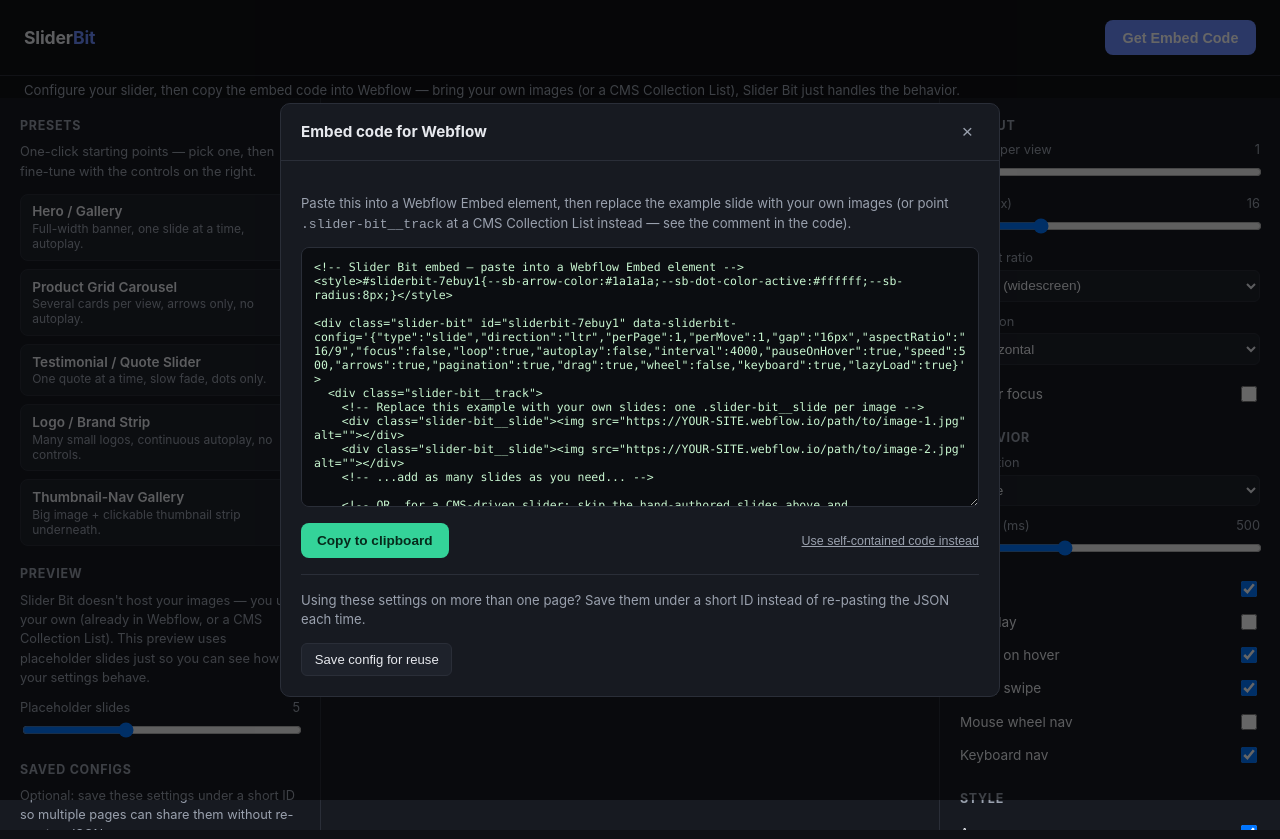
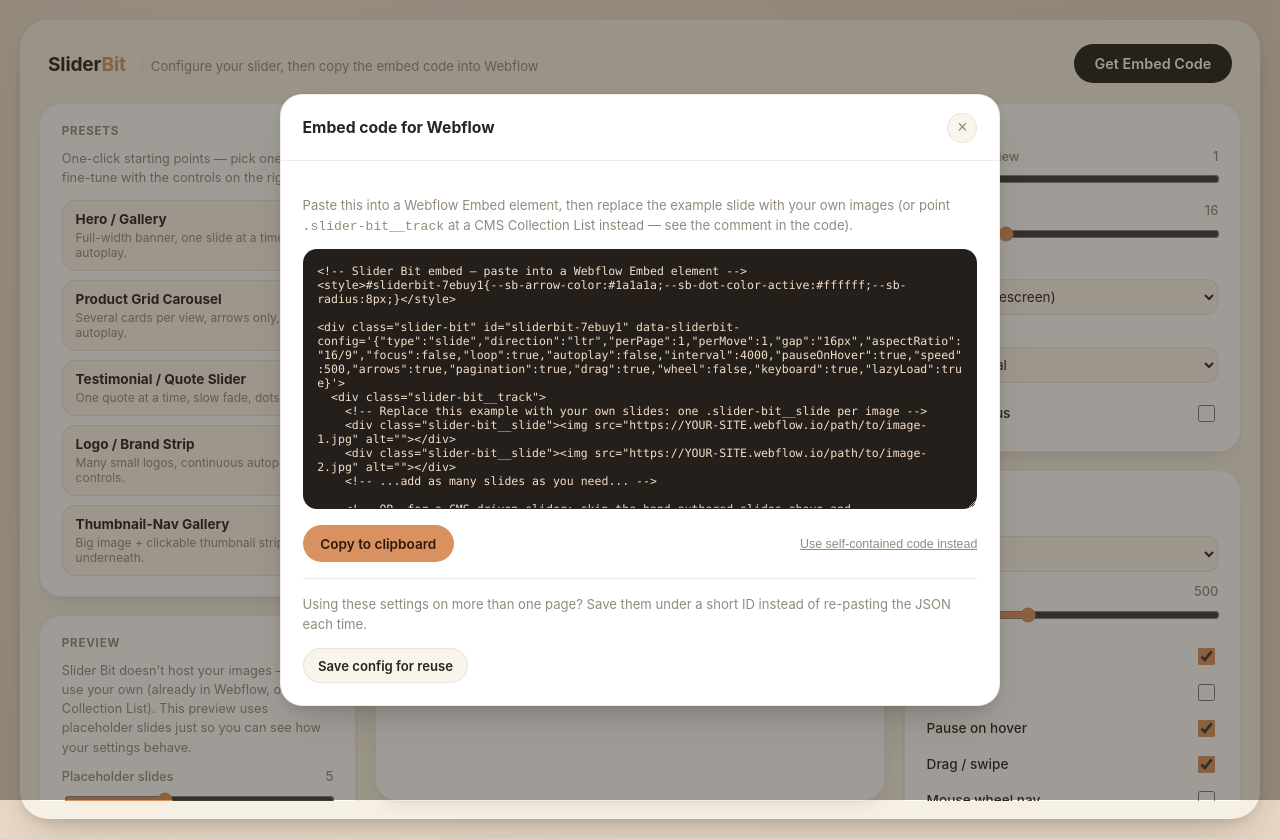
Before and after one commit to dilshanwelikala-hub/slider-bit, a website: page index.html in a window 1280 px wide. Both pictures are taken after a click on the button "Get Embed Code". Drawn offline with Linux system fonts and the light colour scheme.

Commit message:
Restyle dashboard: warm modern card-based theme; add presets; fix self-contained embed

```diff
--- a/index.html
+++ b/index.html
@@ -6,59 +6,96 @@
 <title>Slider Bit — Webflow Embed Generator</title>
 <style>
   :root {
-    --bg: #0f1115;
-    --panel: #171a21;
-    --panel-2: #1e222b;
-    --border: #2a2e38;
-    --text: #e7e9ee;
-    --text-dim: #9aa1ae;
-    --accent: #6c8cff;
-    --accent-2: #34d399;
-    --danger: #f87171;
-    --radius: 10px;
+    /* Warm, modern "sunlit dashboard" palette */
+    --page-a: #efe3d3;
+    --page-b: #e7d6c4;
+    --shell: #f6efe4;
+    --surface: #ffffff;
+    --surface-soft: #faf5ec;
+    --border: rgba(59, 47, 33, 0.09);
+    --text: #2b2420;
+    --text-dim: #948a7c;
+    --accent: #241f1a;       /* near-black, primary buttons (like "Join now") */
+    --accent-contrast: #ffffff;
+    --warm: #d9925f;         /* terracotta accent */
+    --warm-soft: #f4dfc9;
+    --danger: #c96a4f;
+    --radius-lg: 22px;
+    --radius-md: 14px;
+    --radius-sm: 10px;
+    --radius-pill: 999px;
+    --shadow-card: 0 1px 2px rgba(43,36,26,0.04), 0 10px 24px -12px rgba(43,36,26,0.16);
+    --shadow-pop: 0 4px 10px -2px rgba(43,36,26,0.12), 0 20px 40px -16px rgba(43,36,26,0.28);
   }
   * { box-sizing: border-box; }
   body {
     margin: 0;
-    font-family: -apple-system, BlinkMacSystemFont, "Segoe UI", Inter, Roboto, sans-serif;
-    background: var(--bg);
+    font-family: "Inter", -apple-system, BlinkMacSystemFont, "Segoe UI", Roboto, sans-serif;
+    background: radial-gradient(circle at 20% 15%, var(--page-a), var(--page-b) 70%);
     color: var(--text);
-  }
+    padding: 1.25rem;
+    min-height: 100vh;
+  }
+
+  /* The whole app floats as one big rounded card on the warm backdrop,
+     matching the reference dashboard's "device frame" look. */
+  .app-shell {
+    background: var(--shell);
+    border-radius: 28px;
+    box-shadow: var(--shadow-pop);
+    overflow: hidden;
+    max-width: 1600px;
+    margin: 0 auto;
+  }
+
   header {
-    padding: 1.25rem 1.5rem;
-    border-bottom: 1px solid var(--border);
+    padding: 1.5rem 1.75rem 1.1rem;
     display: flex;
     align-items: center;
     justify-content: space-between;
   }
   header .brand { display: flex; align-items: baseline; gap: 0.5rem; }
-  header h1 { font-size: 1.1rem; margin: 0; font-weight: 700; letter-spacing: -0.01em; }
-  header h1 span { color: var(--accent); }
+  header h1 { font-size: 1.2rem; margin: 0; font-weight: 700; letter-spacing: -0.01em; color: var(--text); }
+  header h1 span { color: var(--warm); }
   header p { margin: 0.15rem 0 0; color: var(--text-dim); font-size: 0.82rem; }
   .layout {
     display: grid;
     grid-template-columns: 320px 1fr 340px;
-    gap: 1px;
-    background: var(--border);
-    min-height: calc(100vh - 68px);
+    gap: 1.1rem;
+    padding: 0 1.1rem 1.1rem;
+    min-height: calc(100vh - 100px);
     overflow-x: hidden;
   }
   .panel {
-    background: var(--panel);
-    padding: 1.25rem;
+    display: flex;
+    flex-direction: column;
+    gap: 1.1rem;
     overflow-y: auto;
-    max-height: calc(100vh - 68px);
-  }
+    max-height: calc(100vh - 100px);
+    padding: 0.1rem;
+  }
+
+  /* Each logical section (Presets, Preview, Saved configs, Layout, Behavior,
+     Style) sits in its own rounded white card, like the reference dashboard's
+     "Suggested courses" / "Previous lessons" cards. */
+  .dash-card {
+    background: var(--surface);
+    border: 1px solid var(--border);
+    border-radius: var(--radius-lg);
+    box-shadow: var(--shadow-card);
+    padding: 1.25rem 1.35rem;
+  }
+
   h2 {
-    font-size: 0.78rem;
+    font-size: 0.72rem;
     text-transform: uppercase;
-    letter-spacing: 0.06em;
+    letter-spacing: 0.07em;
+    font-weight: 700;
     color: var(--text-dim);
-    margin: 1.25rem 0 0.6rem;
-  }
-  h2:first-child { margin-top: 0; }
-
-  .empty-hint { color: var(--text-dim); font-size: 0.8rem; margin-top: 0.6rem; line-height: 1.5; }
+    margin: 0 0 0.7rem;
+  }
+
+  .empty-hint { color: var(--text-dim); font-size: 0.8rem; margin-top: 0.5rem; line-height: 1.5; }
 
   /* Preview */
   .preview-wrap {
@@ -66,8 +103,11 @@
     flex-direction: column;
     align-items: center;
     justify-content: center;
-    padding: 2rem;
-    background: var(--panel);
+    padding: 1.5rem;
+    background: var(--surface);
+    border: 1px solid var(--border);
+    border-radius: var(--radius-lg);
+    box-shadow: var(--shadow-card);
     min-width: 0;   /* grid items default to min-width:auto, which lets oversized content
                        (e.g. a wide aspect-ratio slide) force this column wider than its
                        track and overflow the page */
@@ -95,56 +135,64 @@
     justify-content: space-between;
     font-size: 0.8rem;
     color: var(--text-dim);
-    margin-bottom: 0.3rem;
+    margin-bottom: 0.35rem;
+    font-weight: 500;
   }
   .field input[type=number],
   .field input[type=text],
   .field select {
     width: 100%;
-    background: var(--panel-2);
+    background: var(--surface-soft);
     border: 1px solid var(--border);
     color: var(--text);
-    padding: 0.4rem 0.5rem;
-    border-radius: 6px;
+    padding: 0.5rem 0.6rem;
+    border-radius: var(--radius-sm);
     font-size: 0.85rem;
-  }
-  .field input[type=range] { width: 100%; }
+    font-family: inherit;
+  }
+  .field input[type=range] {
+    width: 100%;
+    accent-color: var(--warm);
+  }
   .field input[type=color] {
     width: 100%;
-    height: 32px;
-    background: var(--panel-2);
+    height: 34px;
+    background: var(--surface-soft);
     border: 1px solid var(--border);
-    border-radius: 6px;
-    padding: 2px;
+    border-radius: var(--radius-sm);
+    padding: 3px;
   }
   .row-check {
     display: flex;
     align-items: center;
     justify-content: space-between;
-    padding: 0.35rem 0;
+    padding: 0.4rem 0;
     font-size: 0.85rem;
-  }
-  .row-check input { width: 16px; height: 16px; }
+    font-weight: 500;
+  }
+  .row-check input { width: 17px; height: 17px; accent-color: var(--warm); }
   .sub-field { padding-left: 0; margin-top: -0.2rem; }
 
   button.primary {
     width: 100%;
     background: var(--accent);
-    color: #fff;
+    color: var(--accent-contrast);
     border: none;
-    padding: 0.7rem;
-    border-radius: 8px;
+    padding: 0.75rem;
+    border-radius: var(--radius-pill);
     font-size: 0.9rem;
     font-weight: 600;
     cursor: pointer;
     margin-top: 1rem;
-  }
-  button.primary:hover { filter: brightness(1.08); }
+    font-family: inherit;
+    transition: transform 120ms ease, filter 120ms ease;
+  }
+  button.primary:hover { filter: brightness(1.25); transform: translateY(-1px); }
 
   /* Modal */
   .modal-backdrop {
     position: fixed; inset: 0;
-    background: rgba(0,0,0,0.6);
+    background: rgba(43,36,26,0.45);
     display: none;
     align-items: center;
     justify-content: center;
@@ -153,55 +201,60 @@
   }
   .modal-backdrop.open { display: flex; }
   .modal {
-    background: var(--panel);
+    background: var(--surface);
     border: 1px solid var(--border);
-    border-radius: var(--radius);
+    border-radius: var(--radius-lg);
+    box-shadow: var(--shadow-pop);
     width: min(720px, 100%);
     max-height: 85vh;
     display: flex;
     flex-direction: column;
   }
   .modal-header {
-    padding: 1rem 1.25rem;
+    padding: 1.1rem 1.35rem;
     border-bottom: 1px solid var(--border);
     display: flex;
     justify-content: space-between;
     align-items: center;
   }
-  .modal-header h3 { margin: 0; font-size: 0.95rem; }
+  .modal-header h3 { margin: 0; font-size: 0.98rem; font-weight: 700; color: var(--text); text-transform: none; letter-spacing: 0; }
   .modal-header button {
-    background: none; border: none; color: var(--text-dim);
-    font-size: 1.2rem; cursor: pointer;
-  }
-  .modal-body { padding: 1.25rem; overflow-y: auto; }
+    background: var(--surface-soft); border: 1px solid var(--border); color: var(--text-dim);
+    font-size: 1.1rem; cursor: pointer; width: 30px; height: 30px; border-radius: 50%;
+    display: flex; align-items: center; justify-content: center; line-height: 1;
+  }
+  .modal-body { padding: 1.35rem; overflow-y: auto; }
   .modal-body p { color: var(--text-dim); font-size: 0.82rem; line-height: 1.5; }
   textarea#embed-output {
     width: 100%;
     height: 260px;
-    background: #0b0d11;
-    color: #c9f7d1;
+    background: #241f1a;
+    color: #f4dfc9;
     border: 1px solid var(--border);
-    border-radius: 8px;
+    border-radius: var(--radius-md);
     font-family: "SF Mono", Menlo, Consolas, monospace;
     font-size: 0.72rem;
-    padding: 0.75rem;
+    padding: 0.85rem;
     resize: vertical;
   }
   .copy-btn {
     margin-top: 0.75rem;
-    background: var(--accent-2);
-    color: #062a1b;
+    background: var(--warm);
+    color: #2b1a0f;
     border: none;
-    padding: 0.6rem 1rem;
-    border-radius: 8px;
+    padding: 0.65rem 1.1rem;
+    border-radius: var(--radius-pill);
     font-weight: 600;
     cursor: pointer;
     font-size: 0.85rem;
-  }
-  .copy-btn.copied { background: #a7f3d0; }
+    font-family: inherit;
+    transition: filter 120ms ease;
+  }
+  .copy-btn:hover { filter: brightness(1.08); }
+  .copy-btn.copied { background: #b7d99a; color: #1e2b0f; }
 
   /* Live preview slider tweaks so it fits nicely regardless of user theme */
-  #preview-slider { background: #000; max-width: 100%; }
+  #preview-slider { background: #1c1712; max-width: 100%; border-radius: var(--radius-md); overflow: hidden; }
 
   /* Placeholder slides stand in for the user's own images in the preview */
   .sb-placeholder {
@@ -210,7 +263,7 @@
     display: flex;
     align-items: center;
     justify-content: center;
-    color: rgba(255,255,255,0.85);
+    color: rgba(255,255,255,0.9);
     font-size: 1.1rem;
     font-weight: 600;
     letter-spacing: 0.02em;
@@ -220,61 +273,87 @@
   .preset-grid {
     display: grid;
     grid-template-columns: 1fr;
-    gap: 0.5rem;
+    gap: 0.55rem;
   }
   .preset-btn {
     text-align: left;
-    background: var(--panel-2);
+    background: var(--surface-soft);
     border: 1px solid var(--border);
     color: var(--text);
-    border-radius: 8px;
-    padding: 0.55rem 0.7rem;
+    border-radius: var(--radius-md);
+    padding: 0.65rem 0.8rem;
     cursor: pointer;
     font-family: inherit;
-  }
-  .preset-btn:hover { border-color: var(--accent); }
-  .preset-btn.is-active { border-color: var(--accent); background: rgba(108,140,255,0.12); }
-  .preset-btn .preset-name { font-size: 0.85rem; font-weight: 600; display: block; }
-  .preset-btn .preset-hint { font-size: 0.75rem; color: var(--text-dim); display: block; margin-top: 0.1rem; }
+    transition: transform 120ms ease, border-color 120ms ease, box-shadow 120ms ease;
+  }
+  .preset-btn:hover { border-color: var(--warm); transform: translateY(-1px); box-shadow: var(--shadow-card); }
+  .preset-btn.is-active { border-color: var(--warm); background: var(--warm-soft); }
+  .preset-btn .preset-name { font-size: 0.85rem; font-weight: 700; display: block; }
+  .preset-btn .preset-hint { font-size: 0.75rem; color: var(--text-dim); display: block; margin-top: 0.15rem; }
 
   /* Thumbnail nav preview (shown only for the Thumbnail-Nav Gallery preset) */
   .preview-nav-wrap { width: 100%; margin-top: 0.75rem; display: none; }
   .preview-nav-wrap.visible { display: block; }
-  #preview-nav-slider { background: #000; }
+  #preview-nav-slider { background: #1c1712; border-radius: var(--radius-md); overflow: hidden; }
+
+  /* Small rounded "pill" chips, e.g. as used for load-config controls */
+  #load-id-btn, #save-config-btn {
+    font-family: inherit;
+    border-radius: var(--radius-pill) !important;
+    transition: filter 120ms ease, transform 120ms ease;
+  }
+  #load-id-btn:hover, #save-config-btn:hover { filter: brightness(0.97); transform: translateY(-1px); }
+  #load-id-input {
+    font-family: inherit;
+    background: var(--surface-soft);
+    border: 1px solid var(--border);
+    color: var(--text);
+    border-radius: var(--radius-sm);
+    padding: 0.45rem 0.6rem;
+    font-size: 0.85rem;
+  }
 </style>
 </head>
 <body>
 
+<div class="app-shell">
+
 <header>
   <div class="brand">
     <h1>Slider<span>Bit</span></h1>
-  </div>
-  <button class="primary" style="width:auto; margin:0; padding:0.6rem 1.1rem;" id="open-embed">Get Embed Code</button>
+    <p style="margin-left:0.5rem; padding-left:0.5rem; border-left:1px solid var(--border); color:var(--text-dim); font-size:0.82rem;">Configure your slider, then copy the embed code into Webflow</p>
+  </div>
+  <button class="primary" style="width:auto; margin:0; padding:0.7rem 1.3rem;" id="open-embed">Get Embed Code</button>
 </header>
-<p style="margin:0.35rem 1.5rem 0; color:var(--text-dim); font-size:0.82rem;">Configure your slider, then copy the embed code into Webflow — bring your own images (or a CMS Collection List), Slider Bit just handles the behavior.</p>
 
 <div class="layout">
 
   <!-- LEFT: Preview + saved configs -->
   <div class="panel">
+    <div class="dash-card">
       <h2>Presets</h2>
       <p class="empty-hint" style="margin-top:0;">One-click starting points — pick one, then fine-tune with the controls on the right.</p>
       <div class="preset-grid" id="preset-grid"></div>
-
+    </div>
+
+    <div class="dash-card">
       <h2>Preview</h2>
       <p class="empty-hint" style="margin-top:0;">Slider Bit doesn't host your images — you use your own (already in Webflow, or a CMS Collection List). This preview uses placeholder slides just so you can see how your settings behave.</p>
       <div class="field">
         <label>Placeholder slides <span id="slideCount-val">5</span></label>
         <input type="range" id="slideCount" min="1" max="12" step="1" value="5">
       </div>
-
+    </div>
+
+    <div class="dash-card">
       <h2>Saved configs</h2>
       <p class="empty-hint" style="margin-top:0;">Optional: save these settings under a short ID so multiple pages can share them without re-pasting JSON.</p>
       <div class="field">
         <label>Load a saved config</label>
         <div style="display:flex; gap:0.4rem;">
           <input type="text" id="load-id-input" placeholder="Paste config ID">
-        <button type="button" id="load-id-btn" style="flex-shrink:0; background:var(--panel-2); border:1px solid var(--border); color:var(--text); border-radius:6px; padding:0.4rem 0.7rem; cursor:pointer; font-size:0.8rem;">Load</button>
+          <button type="button" id="load-id-btn" style="flex-shrink:0; background:var(--surface-soft); border:1px solid var(--border); color:var(--text); padding:0.45rem 0.8rem; cursor:pointer; font-size:0.8rem; font-weight:600;">Load</button>
+        </div>
       </div>
     </div>
   </div>
@@ -296,6 +375,7 @@
 
   <!-- RIGHT: Config -->
   <div class="panel">
+    <div class="dash-card">
     <h2>Layout</h2>
     <div class="field">
       <label>Slides per view <span id="perPage-val">1</span></label>
@@ -324,7 +404,9 @@
       </select>
     </div>
     <div class="row-check"><label for="focusCenter">Center focus</label><input type="checkbox" id="focusCenter"></div>
-
+    </div>
+
+    <div class="dash-card">
     <h2>Behavior</h2>
     <div class="field">
       <label>Transition</label>
@@ -347,7 +429,9 @@
     <div class="row-check"><label for="drag">Drag / swipe</label><input type="checkbox" id="drag" checked></div>
     <div class="row-check"><label for="wheel">Mouse wheel nav</label><input type="checkbox" id="wheel"></div>
     <div class="row-check"><label for="keyboard">Keyboard nav</label><input type="checkbox" id="keyboard" checked></div>
-
+    </div>
+
+    <div class="dash-card">
     <h2>Style</h2>
     <div class="row-check"><label for="arrows">Arrows</label><input type="checkbox" id="arrows" checked></div>
     <div class="row-check"><label for="pagination">Pagination dots</label><input type="checkbox" id="pagination" checked></div>
@@ -365,6 +449,9 @@
     </div>
     </div>
   </div>
+</div>
+
+</div><!-- /.app-shell -->
 
 <!-- Embed modal -->
 <div class="modal-backdrop" id="modal-backdrop">
@@ -382,7 +469,7 @@
       </div>
       <div style="border-top:1px solid var(--border); margin-top:1rem; padding-top:1rem;">
         <p style="margin-top:0;">Using these settings on more than one page? Save them under a short ID instead of re-pasting the JSON each time.</p>
-        <button type="button" id="save-config-btn" style="background:var(--panel-2); border:1px solid var(--border); color:var(--text); border-radius:6px; padding:0.5rem 0.8rem; cursor:pointer; font-size:0.82rem;">Save config for reuse</button>
+        <button type="button" id="save-config-btn" style="background:var(--surface-soft); border:1px solid var(--border); color:var(--text); padding:0.55rem 0.9rem; cursor:pointer; font-size:0.82rem; font-weight:600;">Save config for reuse</button>
         <p id="slider-id-note" style="display:none; margin-top:0.75rem;">Config ID: <code id="slider-id-value"></code> — paste this same ID into other embeds' <code>data-sliderbit-config-id</code>, or into "Load a saved config" later to edit it.</p>
       </div>
     </div>
```
Lines whose indentation alone changed are shown as unchanged.
